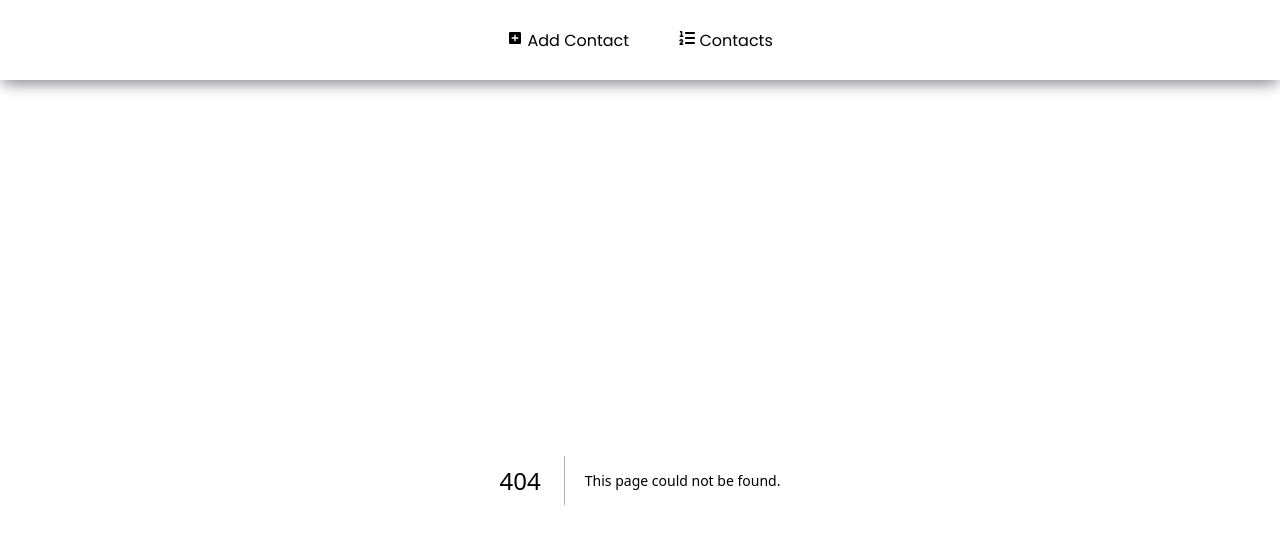
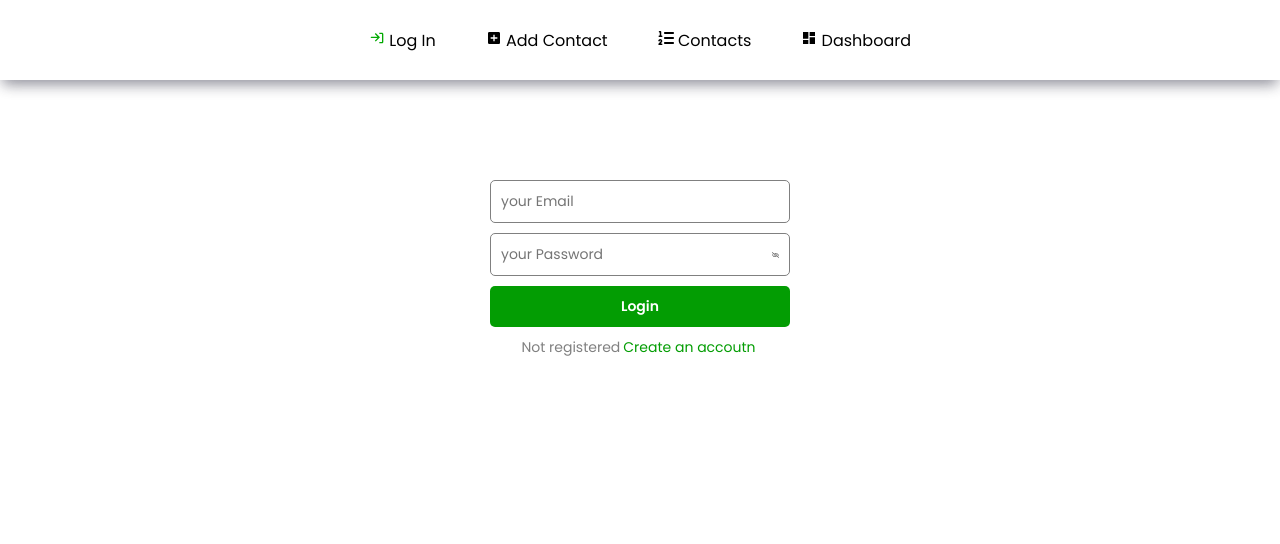
Before and after one commit to OmidProgramm/contact-list-nextjs, a Next.js app: page /auth/login in a window 1280 px wide. Before the commit this address had no page. Shown: the top 544 px of the page. Built offline with nearby package versions, Linux system fonts and the light colour scheme.

Commit message:
feat(front): implement login styles

```diff
--- a/components/navbar/navbar.js
+++ b/components/navbar/navbar.js
@@ -1,5 +1,6 @@
 import Link from 'next/link';
-import { MdAddBox } from "react-icons/md";
+import { MdAddBox,MdDashboard } from "react-icons/md";
+import { CgLogIn, CgLogOut } from "react-icons/cg";
 import { FaListOl } from "react-icons/fa6";
 import styles from './navbar.module.css'
 import { useRouter } from 'next/router';
@@ -10,11 +11,17 @@ const Navbar = () => {
   return (
     <div className= {styles.navbar}>
         <div className={styles.menu}>
+            <Link href='/auth/login' className={route == '/auth/login'? styles.active:''}>
+                <CgLogIn /> Log In
+            </Link>
             <Link href='/contacts/add' className={route == '/contacts/add'? styles.active:''}>
                 <MdAddBox /> Add Contact
             </Link>
             <Link href='/contacts' className={route == '/contacts'? styles.active:''}>
                 <FaListOl /> Contacts
+            </Link>
+            <Link href='/dashboard' className={route == '/dashboard'? styles.active:''}>
+                <MdDashboard /> Dashboard
             </Link>
         </div>
     </div>
--- /dev/null
+++ b/pages/auth/login.js
@@ -0,0 +1,34 @@
+import React, { useState } from 'react'
+import styles from '@/styles/addContact.module.css'
+import Link from 'next/link'
+import { FaRegEye, FaRegEyeSlash } from "react-icons/fa";
+
+const Login = () => {
+  const [showPass, setShowPass] = useState(true)
+
+  const showPassHandler = ()=>setShowPass(!showPass)
+
+  return (
+    <>
+       <div className={styles.container}>
+        <form>
+          <input type="numbtexter" name='email' placeholder='your Email'/>
+         <div className={styles.password}>
+            <input type={showPass?"text":'password' }  name='password' placeholder='your Password'/>
+            {
+              showPass ? <FaRegEyeSlash size='20px' onClick={showPassHandler} /> : <FaRegEye size='20px' onClick={showPassHandler} />
+            }
+
+         </div>
+          <button>Login</button>
+          <div className={styles.notRegistered} >
+            Not registered
+            <Link href='/auth/register'>Create an accoutn</Link>
+          </div>
+        </form>
+      </div>
+    </>
+  )
+}
+
+export default Login
--- a/styles/addContact.module.css
+++ b/styles/addContact.module.css
@@ -20,11 +20,41 @@
 .container input, .container select{
     border: 1px solid gray;
 }
+.container form > input{
+    all: unset;
+    border: 1px solid gray;
+    border-radius: 5px;
+    padding: 10px;
+}
+.container .password input{
+    all: unset;
+}
+.container .password{
+     border: 1px solid gray;
+    border-radius: 5px;
+    padding: 10px;
+    display: flex;
+    justify-content: space-between;
+    align-items: center;
+}
+.container .password svg{
+    cursor: pointer;
+}
 .container button{
     text-align: center;
     background-color: rgb(3,157,3);
     font-weight: 600;
     color: white;
+}
+.notRegistered{
+    text-align: center;
+    color: gray;
+
+}
+.notRegistered a{
+    text-decoration: none;
+    color: rgb(3,157,3);
+    margin: 3px;
 }
 .spin{
     margin-left: 5px;
--- a/utils/connectDB.js
+++ b/utils/connectDB.js
@@ -3,7 +3,7 @@ import mongoose from 'mongoose'
 const connectDB = async () => {
   try {
     if(mongoose.connections[0].readyState) return
-    await mongoose.connect('mongodb://localhost:27017/contact-list')
+    await mongoose.connect(process.env.MONGO_URI)
     console.log("Connect to DB successfully.")
   } catch (error) {
     console.log(error)
```
